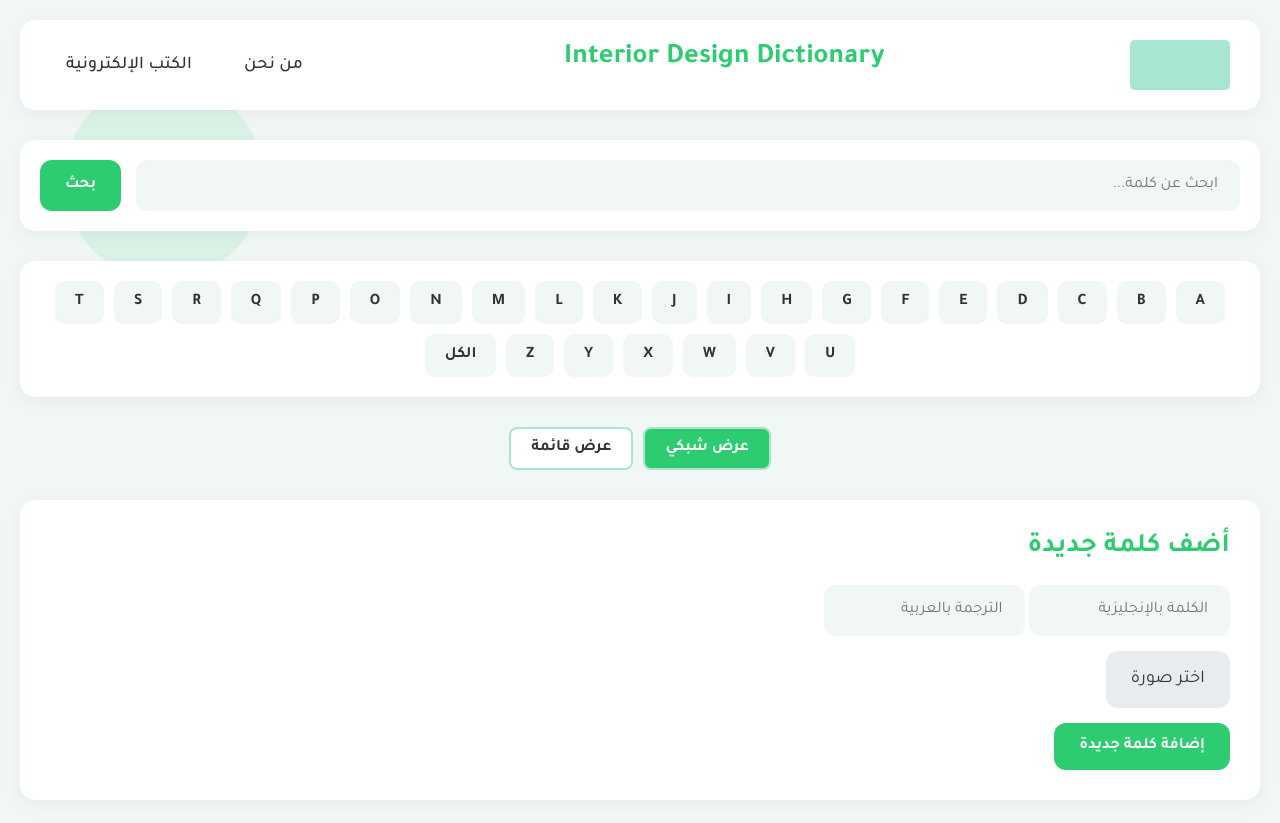
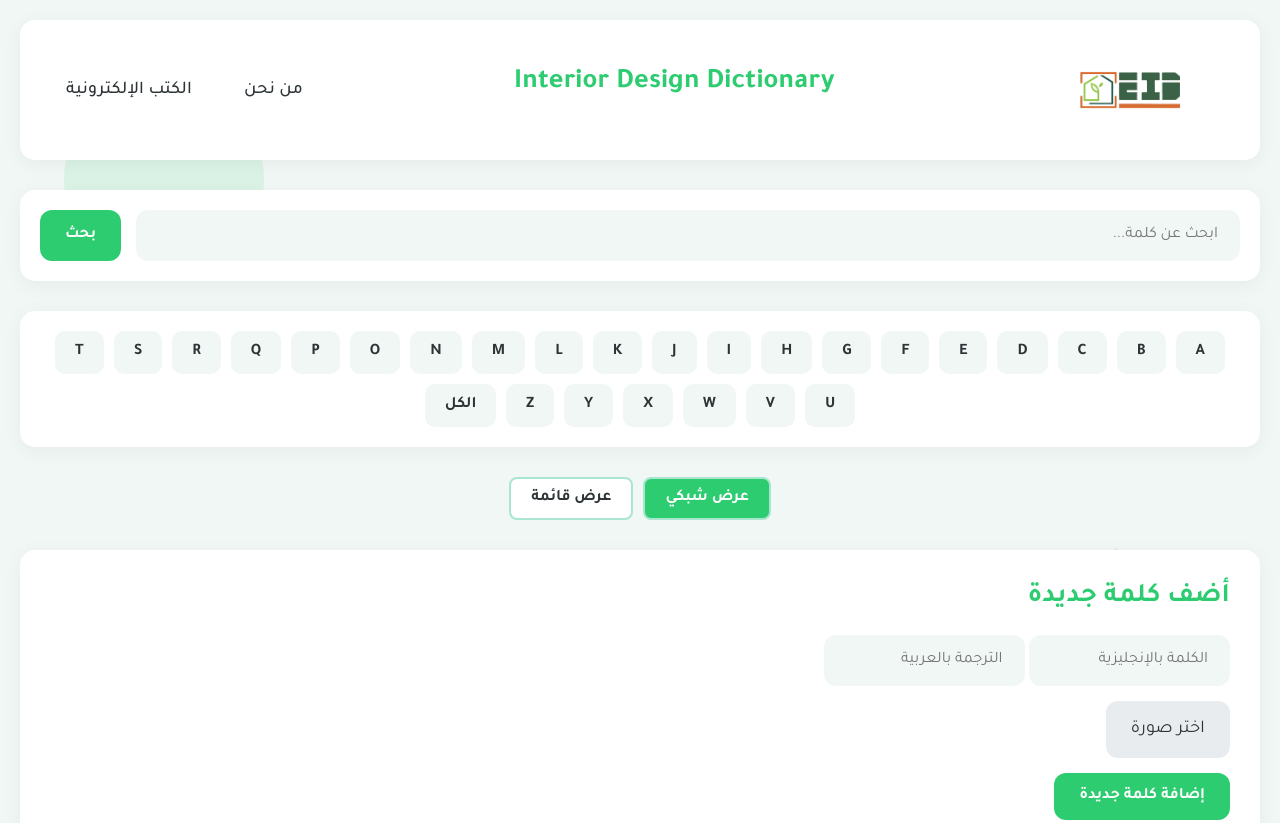
Before and after one commit to moabdelazem/interior, a website: page index.html in a window 1280 px wide. Shown: the top 823 px of the page. Drawn offline with Linux system fonts and the light colour scheme.

Commit message:
Update logo container dimensions and add logo image in index.html

```diff
--- a/index.html
+++ b/index.html
@@ -12,7 +12,9 @@
   </head>
   <body>
     <nav class="navbar">
-      <div class="logo-container" id="logoContainer"></div>
+      <div class="logo-container" id="logoContainer">
+        <img src="./assets/logo.png" alt="Eco Interior Design" class="logo-img" />
+      </div>
       <h1 class="logo">Interior Design Dictionary</h1>
       <div class="nav-links">
         <a href="#about">من نحن</a>
--- a/style.css
+++ b/style.css
@@ -99,9 +99,8 @@ p {
 }
 
 .logo-container {
-  width: 100px;
-  height: 50px;
-  background: var(--light-green);
+  width: 200px;
+  height: 100px;
   border-radius: 5px;
   display: flex;
   align-items: center;
```
Also changed, not shown: assets/logo.png (added).
